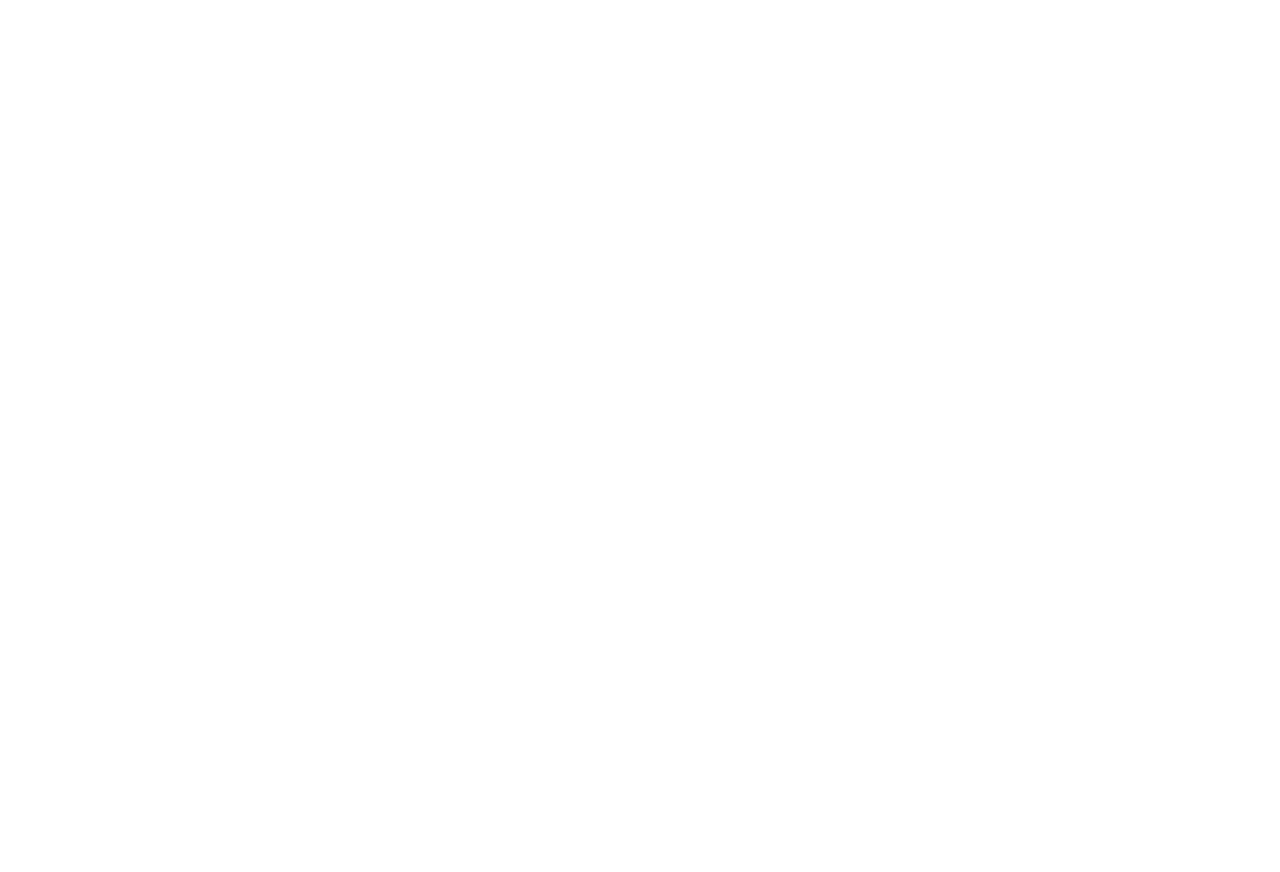
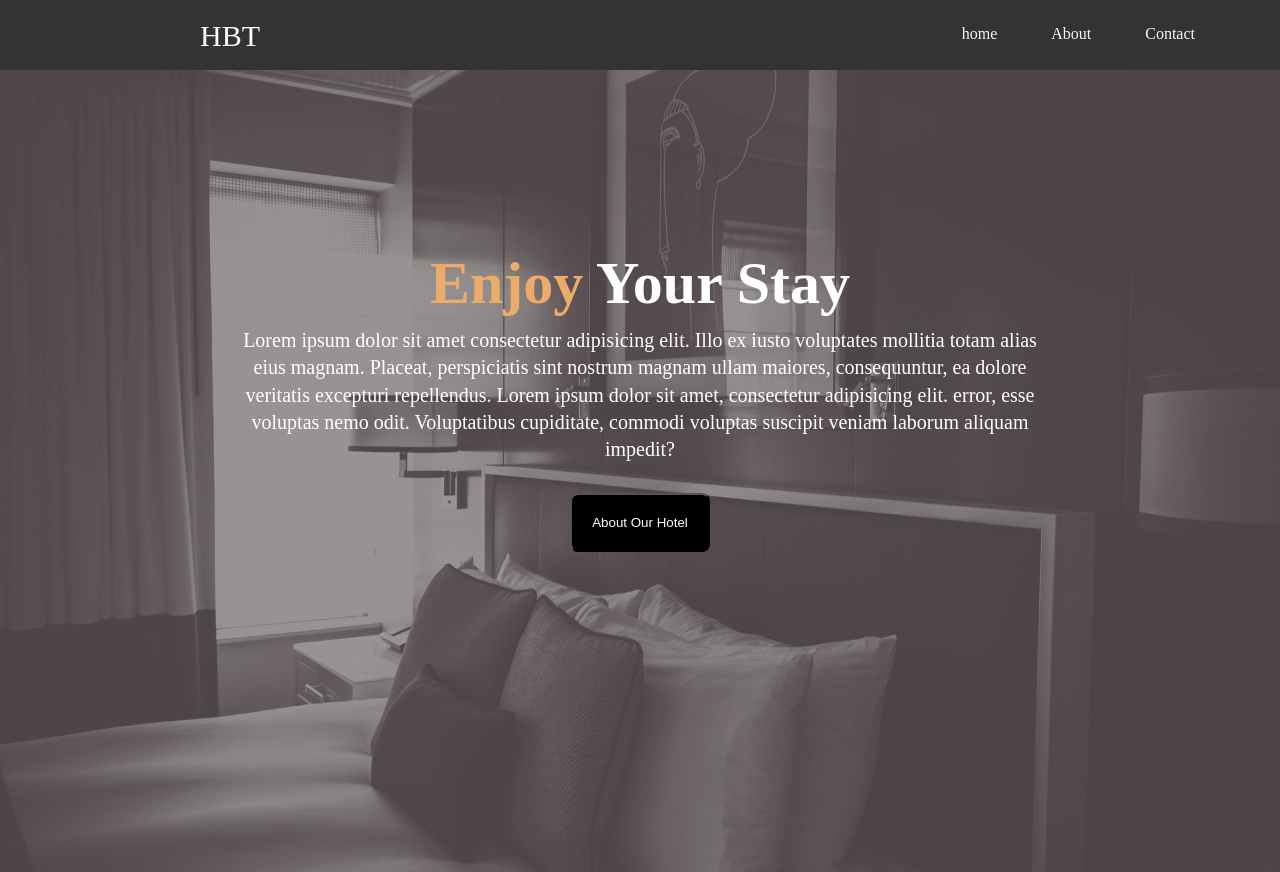
Before and after one commit to SSaliouDiakhate23/SiteVitrineHotel, a plain HTML site: page index.html in a window 1280 px wide. Before the commit the page ends 800 px from the top, so only its background shows below. Drawn offline with Linux system fonts and the light colour scheme.

Commit message:
Projet Vitrine Hotel j'ai deplace l'mage showcase

```diff
--- a/css/style.css
+++ b/css/style.css
@@ -1 +1,91 @@
-css
+
+@font-face {
+    font-family: "saliou-case";
+    src: url(Montserrat-Italic.ttf);
+}
+*{
+
+    box-sizing: border-box;
+}
+body{
+    margin: 0;
+font-family: saliou-case sans-serif;
+line-height: 1.7em;
+font-size: 17x;
+}
+header{
+    background-color: #333;
+    padding: 2px 20px;
+    top: 0;
+    right: 0;
+    left: 0;
+    z-index: 2;
+    padding-left: 200px;
+    height: 70px;
+
+}
+.header-nav{
+    float: right;
+    padding-top:18px ;
+    padding-right: 40px;
+
+}
+.header-nav a {
+    padding: 25px;
+    color: aliceblue;
+    text-decoration: none;
+}
+.header-nav a:hover{
+    text-decoration: underline;
+    color:red;
+}
+.HBT{
+    margin-top: 20px;
+    color: white;
+}
+
+section{
+    background-image: url("showcase.jpg");
+    background-repeat: none;
+    background-position: center;
+    background-size: cover;
+    padding-bottom: 320px;
+    padding-top: 200px;
+}
+.text{
+    margin: auto;
+    width: 800px;
+    text-align: center;
+}
+.div-p p{
+font-size: 30px;
+}
+
+.tittle{
+    font-size: 60px;
+    margin: 0px 0px 30px 0px;
+    color:white
+}
+.lorem{
+    font-size: 20px;
+    color: white;
+}
+.enjoy{
+    color: hwb(30 41% 7%);;
+}
+button{
+    margin-top: 30px;
+    background-color: black;
+    padding: 20px;
+    border-radius: 8px;
+    text-decoration: none;
+}
+button a {
+    color: white ;
+    text-decoration: none;
+    color: white
+}
+button a:hover{
+    text-decoration: underline;
+    color: red ;
+}
--- a/index.html
+++ b/index.html
@@ -9,6 +9,28 @@
     <title>Hotel BT| Welcome</title>
 </head>
 <body>
+    <header>
+ <nav class="header-nav">
+    <a href="#" class="home">home</a>
+    <a href="#" class="home">About</a>
+    <a href="#" class="home">Contact</a>
+ </nav>
+ <div class="div-p">
+    <p class="HBT">HBT</p>
+ </div>
+    </header>
+
+    <section>
+        <div class="text">
+        <h1 class="tittle"> <span class="enjoy">Enjoy</span> Your Stay</h1>
+        <div class="lorem">
+            Lorem ipsum dolor sit amet consectetur adipisicing elit. Illo ex iusto voluptates mollitia totam alias eius magnam. Placeat, perspiciatis sint nostrum magnam ullam maiores, consequuntur, ea dolore veritatis excepturi repellendus.
+            Lorem ipsum dolor sit amet, consectetur adipisicing elit.  error, esse voluptas nemo odit. Voluptatibus cupiditate, commodi voluptas suscipit veniam laborum aliquam impedit?
+        </div>
+        <button><a href="about.html">About Our Hotel</a></button>
+        </div>
+
+    </section>
 
 
 
```
Also changed, not shown: about.html (+1 -1 lines), css/Montserrat-Italic.ttf (added), css/showcase.jpg (renamed from img/showcase.jpg).
